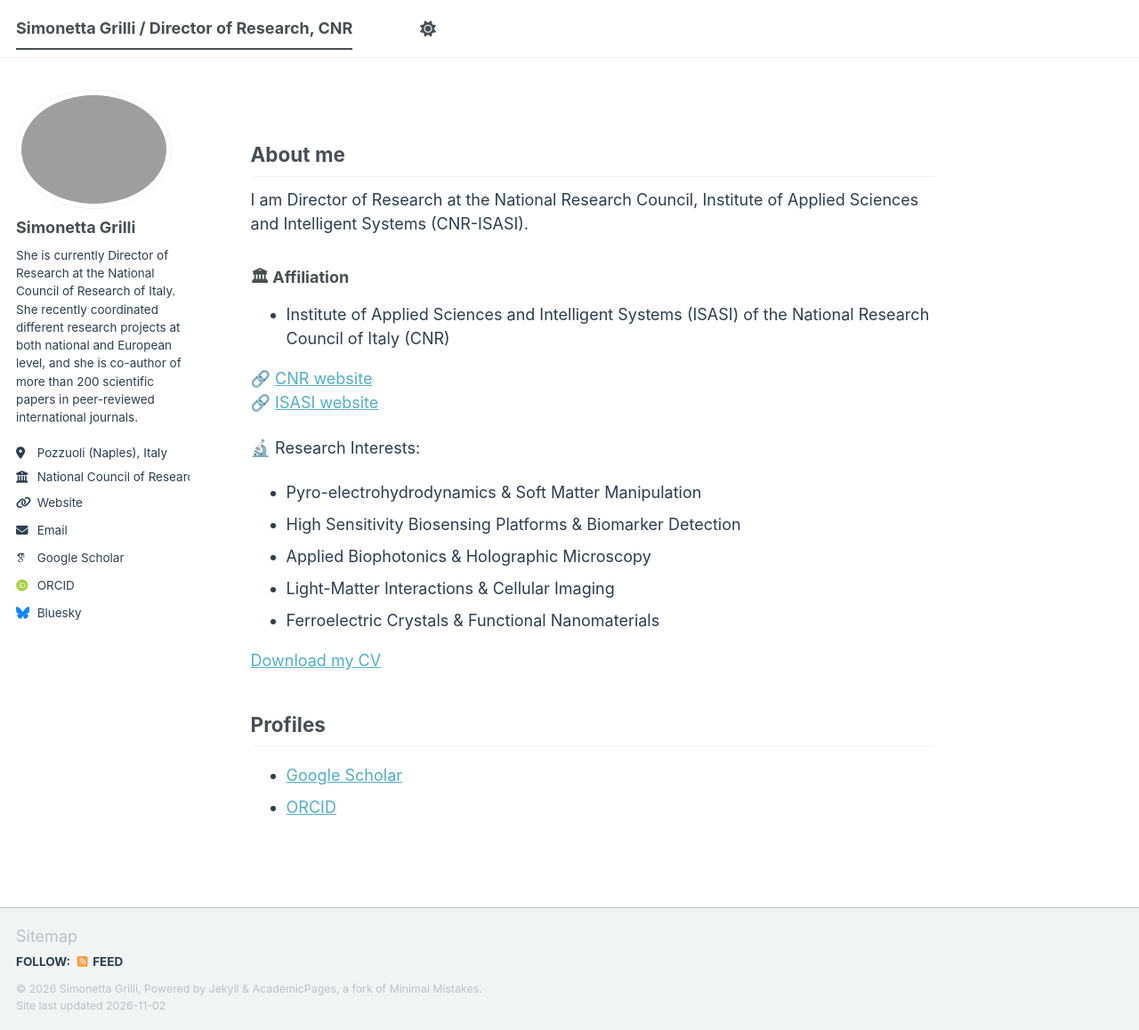
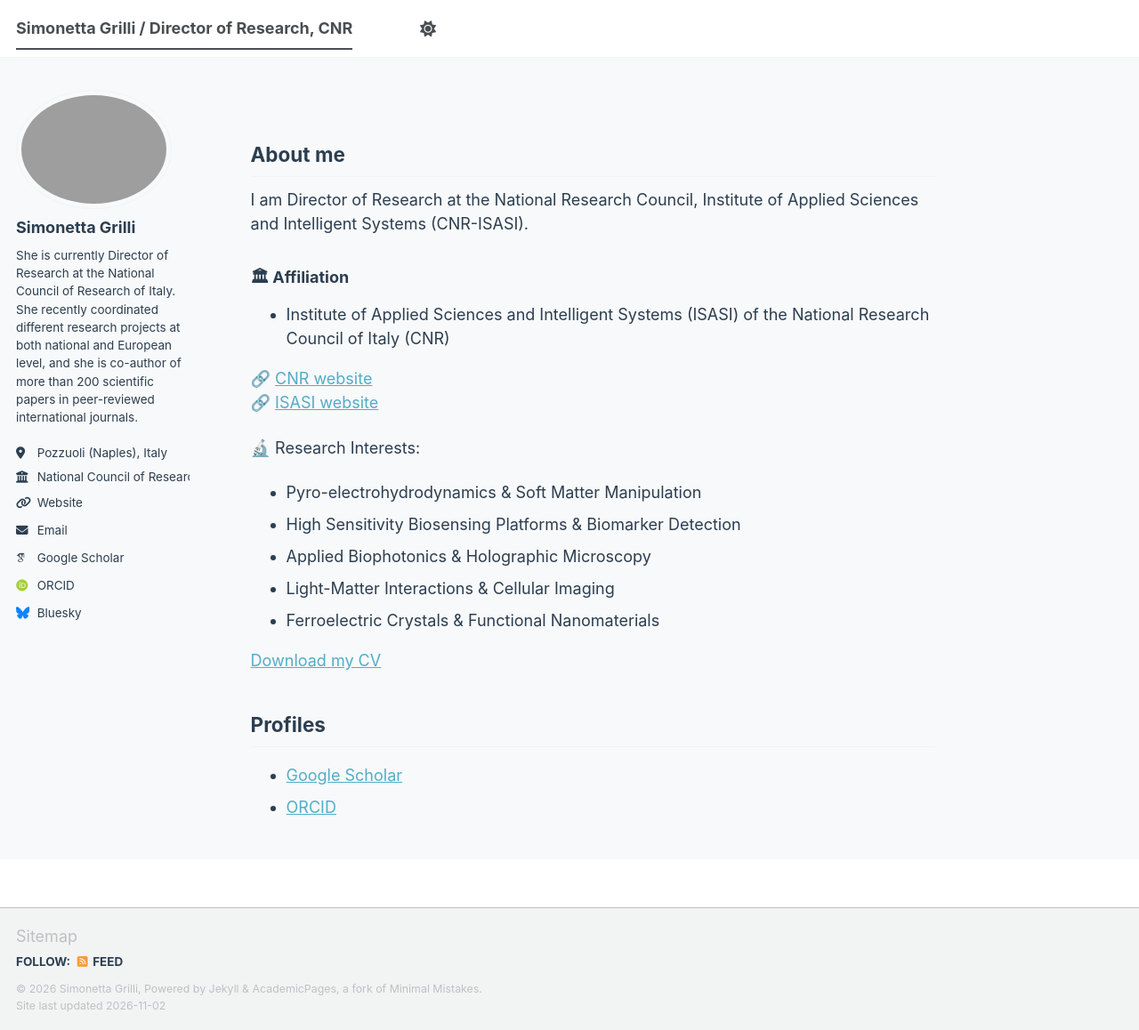
Before and after one commit to simonettagrilli/simonettagrilli.github.io, a Jekyll site: the page built from _pages/about.md, in a window 1280 px wide and 1158 px high. Shown: the whole window at 89% size. Built offline with Jekyll 4.4.1, drawn with Linux system fonts in a browser that asks for light colours; some web fonts are replaced; a script bundle is joined from its source files by our own code; library files that are not in the unit come from our copies.

Commit message:
Update head.html

```diff
--- a/_includes/head.html
+++ b/_includes/head.html
@@ -14,3 +14,9 @@
 
 <!-- For all browsers -->
 <link rel="stylesheet" href="{{ base_path }}/assets/css/main.css">
+<style>
+  body {
+    background-color: #f8f9fa !important;
+    color: #2c3e50 !important;
+  }
+</style>
```
